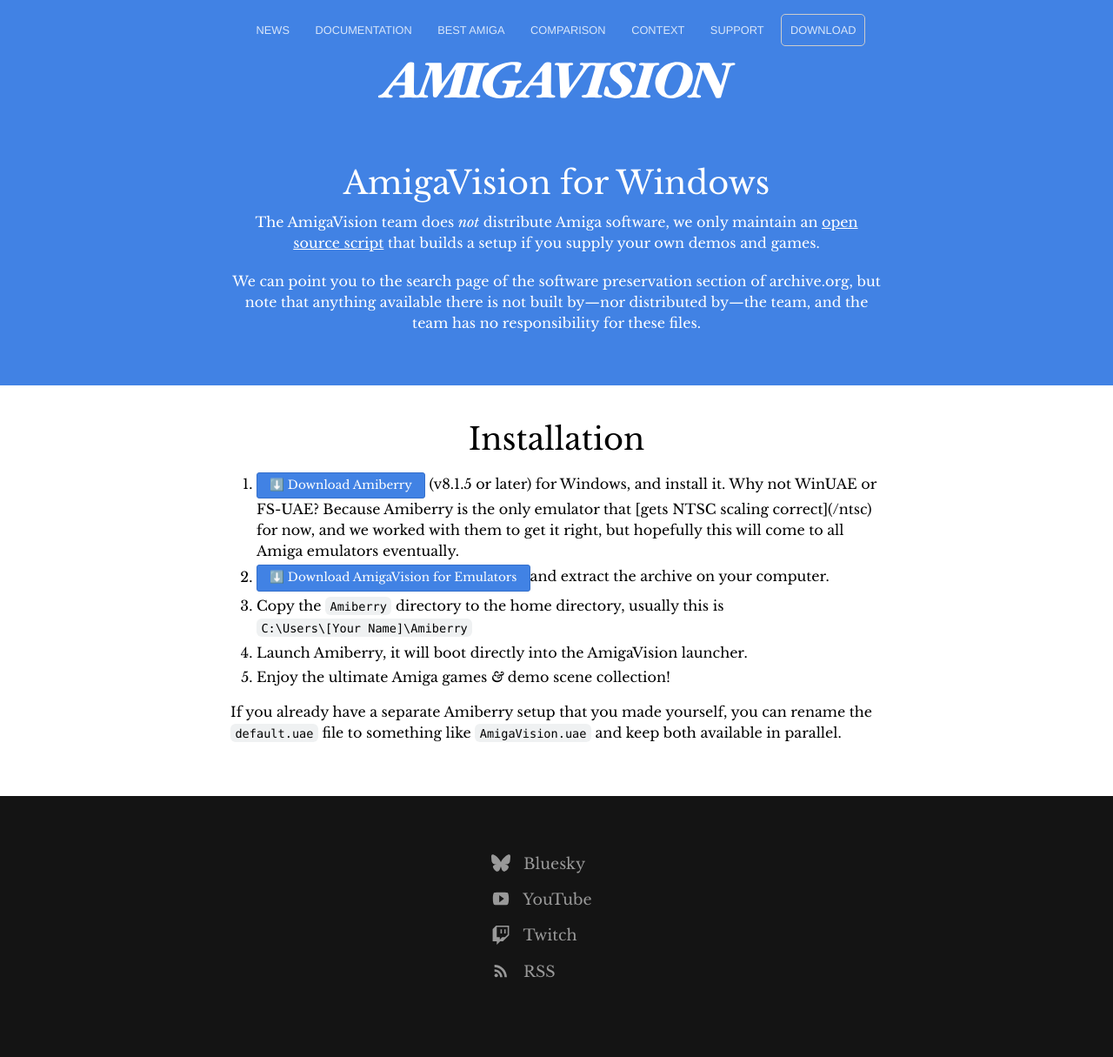
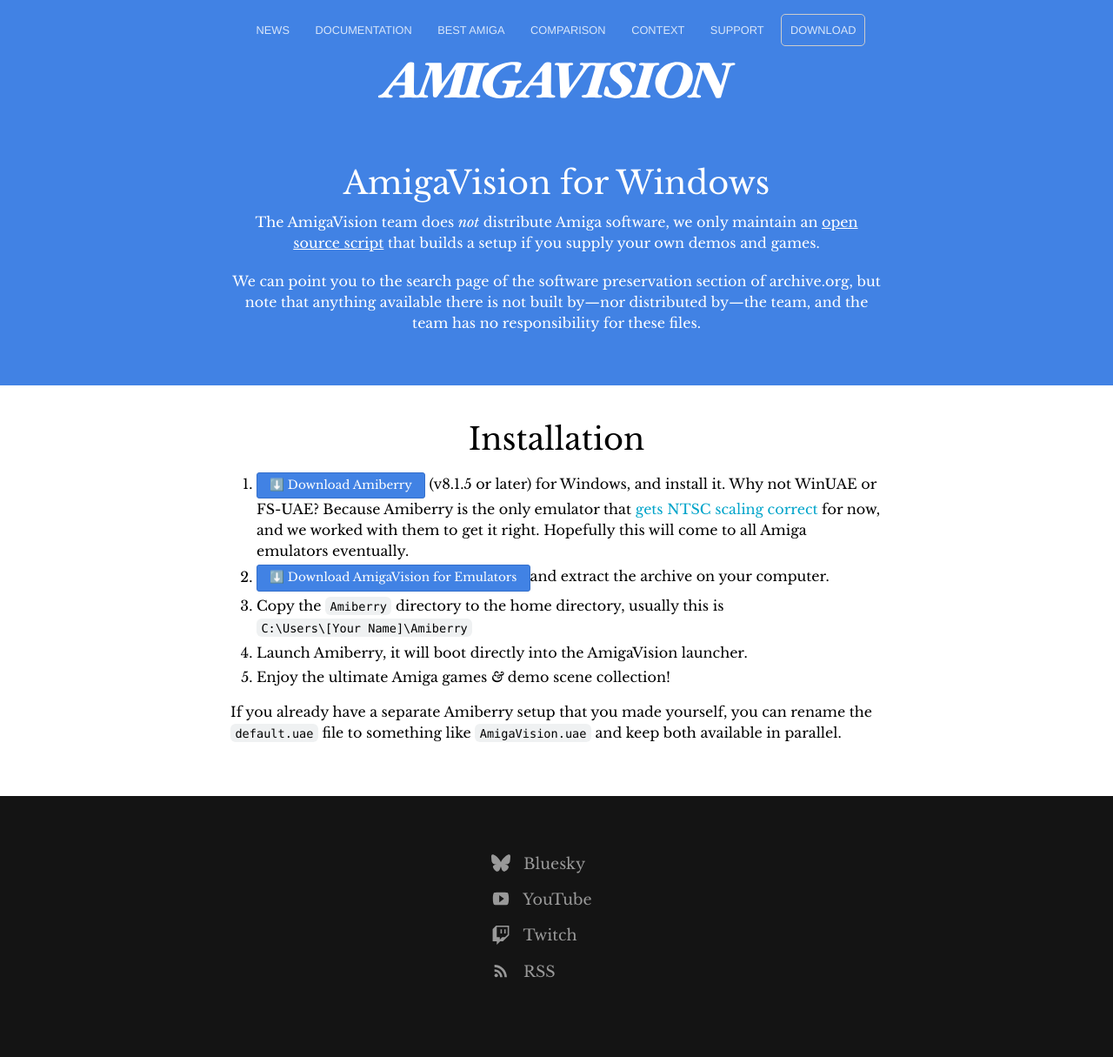
Before and after one commit to amigavision/amigavision.github.io, a Jekyll site: the page built from download/windows.html, in a window 1280 px wide. Shown: the whole page at 87% size. Built offline with Jekyll 4.4.1, drawn with Linux system fonts in a browser that asks for light colours.

Commit message:
Occupational hazard

```diff
--- a/download/mac.html
+++ b/download/mac.html
@@ -17,7 +17,7 @@
   <div class="text-container">
     <h2>Installation</h2>
     <ol>
-      <li><div class="button alt"><a target="_blank" href="https://github.com/BlitterStudio/amiberry/releases/latest">⬇️ Download Amiberry</a></div> (v8.1.5 or later) for macOS, and install it. Why not FS-UAE? Because Amiberry is the only emulator that [gets NTSC scaling correct](/ntsc) for now, and we worked with them to get it right, but hopefully this will come to all Amiga emulators eventually.
+      <li><div class="button alt"><a target="_blank" href="https://github.com/BlitterStudio/amiberry/releases/latest">⬇️ Download Amiberry</a></div> (v8.1.5 or later) for macOS, and install it. Why not FS-UAE? Because Amiberry is the only emulator that <a href="/ntsc">gets NTSC scaling correct</a> for now, and we worked with them to get it right. Hopefully this will come to all Amiga emulators eventually.
       <li><div class="button alt"><a target="_blank" href="https://archive.org/details/software?query=amigavision+for+emulators">⬇️ Download AmigaVision for Emulators</a></div>and extract the archive on your computer.
       <li>Copy the <code>Amiberry</code> directory to the <code>Documents</code> folder in your home directory.</li>
       <li>Launch Amiberry, it will boot directly into the AmigaVision launcher.
--- a/download/windows.html
+++ b/download/windows.html
@@ -17,7 +17,7 @@
   <div class="text-container">
     <h2>Installation</h2>
     <ol>
-      <li><div class="button alt"><a target="_blank" href="https://github.com/BlitterStudio/amiberry/releases/latest">⬇️ Download Amiberry</a></div> (v8.1.5 or later) for Windows, and install it. Why not WinUAE or FS-UAE? Because Amiberry is the only emulator that [gets NTSC scaling correct](/ntsc) for now, and we worked with them to get it right, but hopefully this will come to all Amiga emulators eventually.</li>
+      <li><div class="button alt"><a target="_blank" href="https://github.com/BlitterStudio/amiberry/releases/latest">⬇️ Download Amiberry</a></div> (v8.1.5 or later) for Windows, and install it. Why not WinUAE or FS-UAE? Because Amiberry is the only emulator that <a href="/ntsc">gets NTSC scaling correct</a> for now, and we worked with them to get it right. Hopefully this will come to all Amiga emulators eventually.</li>
       <li><div class="button alt"><a target="_blank" href="https://archive.org/details/software?query=amigavision+for+emulators">⬇️ Download AmigaVision for Emulators</a></div>and extract the archive on your computer.</li>
       <li>Copy the <code>Amiberry</code> directory to the home directory, usually this is <br><code>C:\Users\[Your Name]\Amiberry</code></li>
       <li>Launch Amiberry, it will boot directly into the AmigaVision launcher.</li>
```
